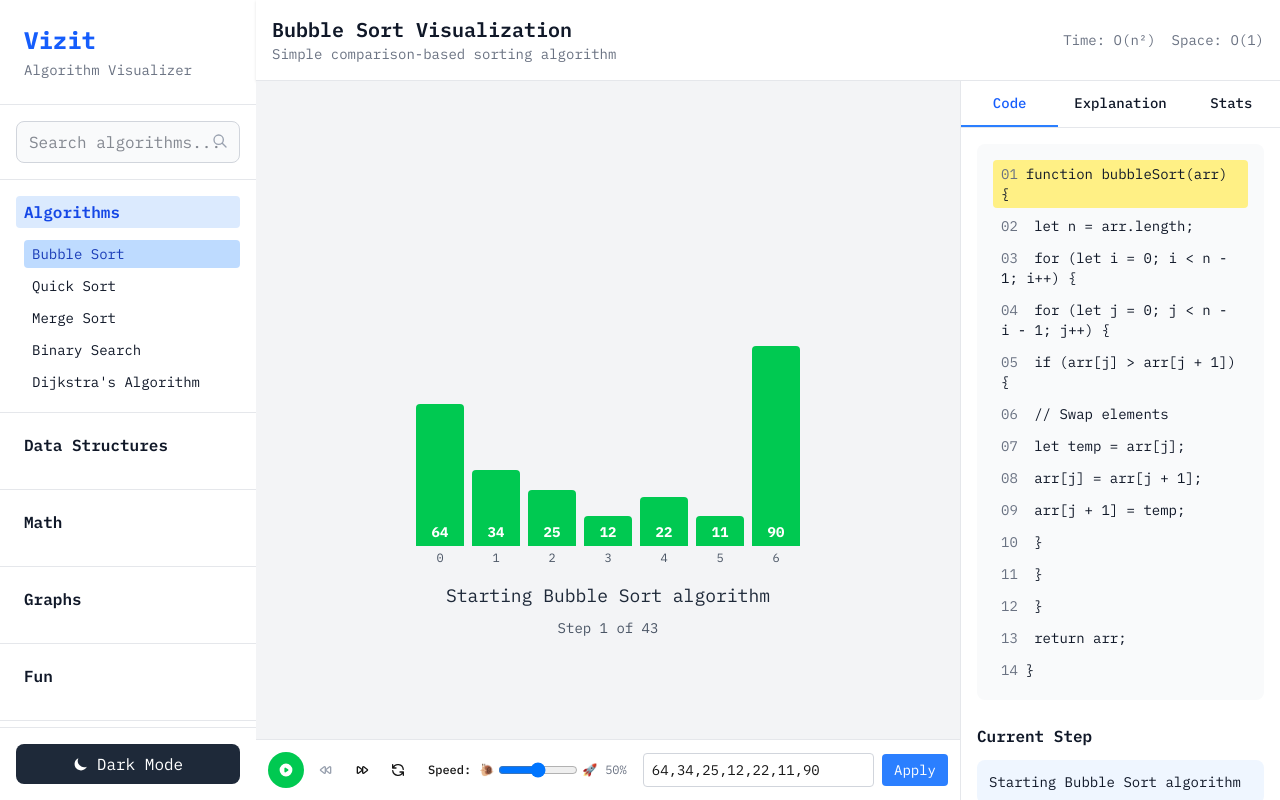
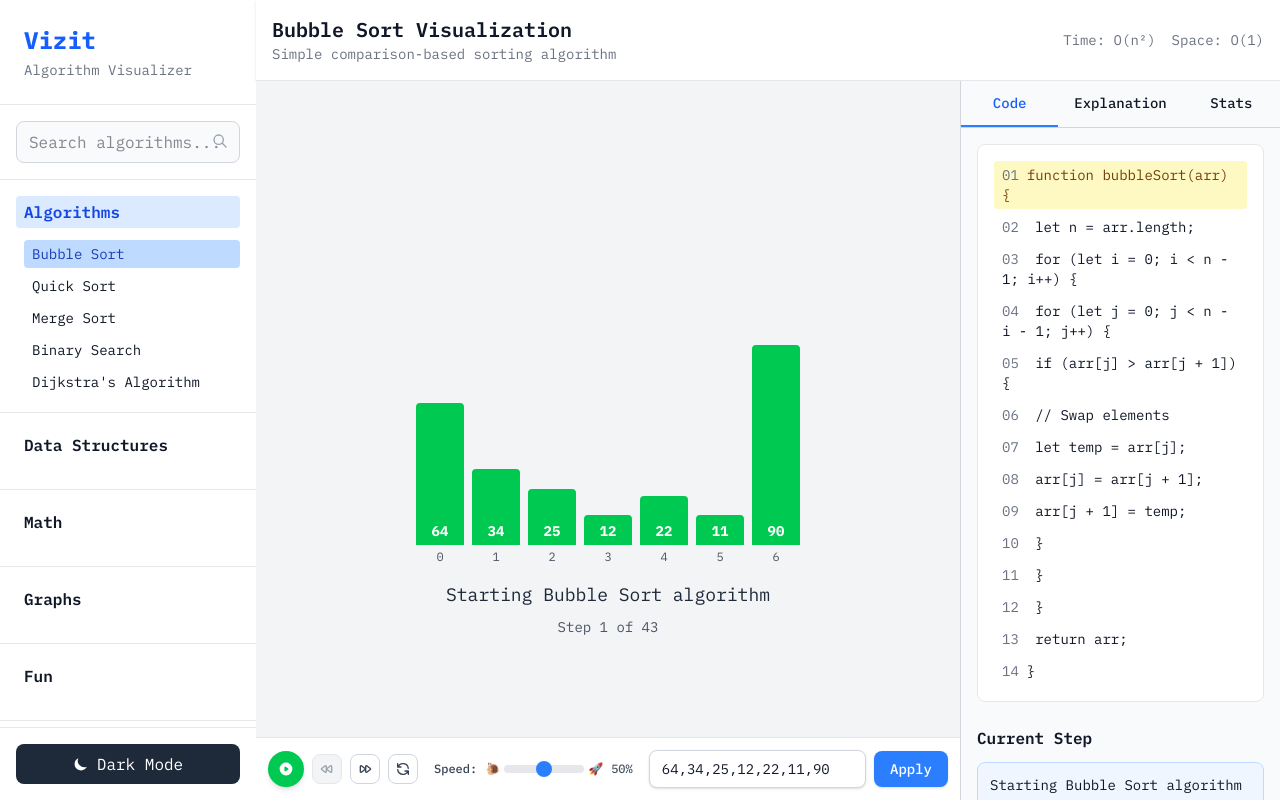
Before and after one commit to masabinhok/vizit, a Next.js app: page /algorithm/bubble-sort in a window 1280 px wide. Built offline with nearby package versions, Linux system fonts and the light colour scheme.

Commit message:
style: Improve styling and responsiveness for ControlBar and InfoPanel components

```diff
--- a/components/ControlBar.tsx
+++ b/components/ControlBar.tsx
@@ -41,12 +41,12 @@ export default function ControlBar({
           <button
             onClick={() => setIsPlaying(!isPlaying)}
             disabled={!isInitialized || currentStep >= totalSteps - 1}
-            className={`flex items-center justify-center w-9 h-9 rounded-full transition-colors ${
+            className={`flex items-center justify-center w-9 h-9 rounded-full transition-all duration-200 ${
               !isInitialized || currentStep >= totalSteps - 1
-                ? 'bg-gray-300 text-gray-500 cursor-not-allowed'
+                ? `${isDarkMode ? 'bg-gray-600 text-gray-400' : 'bg-gray-200 text-gray-400'} cursor-not-allowed`
                 : isPlaying
-                ? 'bg-red-500 hover:bg-red-600 text-white'
-                : 'bg-green-500 hover:bg-green-600 text-white'
+                ? 'bg-red-500 hover:bg-red-600 text-white shadow-md hover:shadow-lg'
+                : 'bg-green-500 hover:bg-green-600 text-white shadow-md hover:shadow-lg'
             }`}
           >
             {isPlaying ? (
@@ -63,10 +63,12 @@ export default function ControlBar({
           <button
             onClick={onStepBackward}
             disabled={!isInitialized || currentStep <= 0}
-            className={`p-1.5 rounded-lg transition-colors ${
+            className={`p-1.5 rounded-lg transition-all duration-200 border ${
               !isInitialized || currentStep <= 0
-                ? 'text-gray-400 cursor-not-allowed'
-                : isDarkMode ? 'hover:bg-gray-700' : 'hover:bg-gray-100'
+                ? `${isDarkMode ? 'bg-gray-700 border-gray-600 text-gray-500' : 'bg-gray-100 border-gray-200 text-gray-400'} cursor-not-allowed`
+                : isDarkMode
+                ? 'bg-gray-700 border-gray-600 text-gray-300 hover:bg-gray-600 hover:border-gray-500 hover:text-white'
+                : 'bg-white border-gray-300 text-gray-700 hover:bg-gray-50 hover:border-gray-400 hover:text-gray-900'
             }`}
           >
             <svg className="w-4 h-4" fill="none" stroke="currentColor" viewBox="0 0 24 24">
@@ -77,10 +79,12 @@ export default function ControlBar({
           <button
             onClick={onStepForward}
             disabled={!isInitialized || currentStep >= totalSteps - 1}
-            className={`p-1.5 rounded-lg transition-colors ${
+            className={`p-1.5 rounded-lg transition-all duration-200 border ${
               !isInitialized || currentStep >= totalSteps - 1
-                ? 'text-gray-400 cursor-not-allowed'
-                : isDarkMode ? 'hover:bg-gray-700' : 'hover:bg-gray-100'
+                ? `${isDarkMode ? 'bg-gray-700 border-gray-600 text-gray-500' : 'bg-gray-100 border-gray-200 text-gray-400'} cursor-not-allowed`
+                : isDarkMode
+                ? 'bg-gray-700 border-gray-600 text-gray-300 hover:bg-gray-600 hover:border-gray-500 hover:text-white'
+                : 'bg-white border-gray-300 text-gray-700 hover:bg-gray-50 hover:border-gray-400 hover:text-gray-900'
             }`}
           >
             <svg className="w-4 h-4" fill="none" stroke="currentColor" viewBox="0 0 24 24">
@@ -91,10 +95,12 @@ export default function ControlBar({
           <button
             onClick={onReset}
             disabled={!isInitialized}
-            className={`p-1.5 rounded-lg transition-colors ${
+            className={`p-1.5 rounded-lg transition-all duration-200 border ${
               !isInitialized
-                ? 'text-gray-400 cursor-not-allowed'
-                : isDarkMode ? 'hover:bg-gray-700' : 'hover:bg-gray-100'
+                ? `${isDarkMode ? 'bg-gray-700 border-gray-600 text-gray-500' : 'bg-gray-100 border-gray-200 text-gray-400'} cursor-not-allowed`
+                : isDarkMode
+                ? 'bg-gray-700 border-gray-600 text-gray-300 hover:bg-gray-600 hover:border-gray-500 hover:text-white'
+                : 'bg-white border-gray-300 text-gray-700 hover:bg-gray-50 hover:border-gray-400 hover:text-gray-900'
             }`}
           >
             <svg className="w-4 h-4" fill="none" stroke="currentColor" viewBox="0 0 24 24">
@@ -105,7 +111,7 @@ export default function ControlBar({
 
         {/* Speed Control */}
         <div className="flex items-center gap-2 flex-shrink-0">
-          <label className="text-xs font-medium hidden sm:block">Speed:</label>
+          <label className={`text-xs font-medium hidden sm:block ${isDarkMode ? 'text-gray-300' : 'text-gray-700'}`}>Speed:</label>
           <div className="flex items-center gap-1">
             <span className="text-xs">🐌</span>
             <input
@@ -114,11 +120,15 @@ export default function ControlBar({
               max="100"
               value={speed}
               onChange={(e) => setSpeed(parseInt(e.target.value))}
-              className="w-16 sm:w-20"
+              className={`w-16 sm:w-20 h-2 rounded-lg appearance-none cursor-pointer ${
+                isDarkMode
+                ? 'bg-gray-700 [&::-webkit-slider-thumb]:bg-blue-500 [&::-moz-range-thumb]:bg-blue-500'
+                : 'bg-gray-200 [&::-webkit-slider-thumb]:bg-blue-500 [&::-moz-range-thumb]:bg-blue-500'
+              } [&::-webkit-slider-thumb]:appearance-none [&::-webkit-slider-thumb]:w-4 [&::-webkit-slider-thumb]:h-4 [&::-webkit-slider-thumb]:rounded-full [&::-webkit-slider-thumb]:cursor-pointer`}
             />
             <span className="text-xs">🚀</span>
           </div>
-          <span className="text-xs text-gray-500 hidden sm:block">{speed}%</span>
+          <span className={`text-xs ${isDarkMode ? 'text-gray-400' : 'text-gray-600'} hidden sm:block font-medium`}>{speed}%</span>
         </div>
 
         {/* Algorithm Input */}
@@ -128,15 +138,15 @@ export default function ControlBar({
             placeholder="e.g., 64,34,25,12,22"
             value={inputArray}
             onChange={(e) => setInputArray(e.target.value)}
-            className={`flex-1 px-2 py-1.5 text-sm rounded border min-w-0 ${
+            className={`flex-1 px-3 py-2 text-sm rounded-lg border min-w-0 transition-all duration-200 ${
               isDarkMode
-                ? 'bg-gray-700 border-gray-600 text-white placeholder-gray-400'
-                : 'bg-white border-gray-300'
-            } focus:ring-2 focus:ring-blue-500 focus:border-transparent`}
+                ? 'bg-gray-700 border-gray-600 text-white placeholder-gray-400 focus:bg-gray-600 focus:border-gray-500'
+                : 'bg-white border-gray-300 text-gray-900 placeholder-gray-500 focus:bg-gray-50 focus:border-gray-400'
+            } focus:ring-2 focus:ring-blue-500 focus:border-transparent shadow-sm hover:shadow-md`}
           />
           <button
             onClick={onInitialize}
-            className="px-3 py-1.5 text-sm bg-blue-500 text-white rounded hover:bg-blue-600 transition-colors whitespace-nowrap flex-shrink-0"
+            className="px-4 py-2 text-sm bg-blue-500 text-white rounded-lg hover:bg-blue-600 transition-all duration-200 whitespace-nowrap flex-shrink-0 shadow-sm hover:shadow-md font-medium"
           >
             Apply
           </button>
--- a/components/InfoPanel.tsx
+++ b/components/InfoPanel.tsx
@@ -22,9 +22,9 @@ export default function InfoPanel({
 
   const tabs = ['Code', 'Explanation', 'Stats'] as const;
   return (
-    <aside className={`w-80 h-full ${isDarkMode ? 'bg-gray-800 text-white' : 'bg-white text-gray-900'} border-l border-gray-200 dark:border-gray-700 flex flex-col`}>
+    <aside className={`w-80 h-full ${isDarkMode ? 'bg-gray-800 text-white' : 'bg-gray-50 text-gray-900'} border-l ${isDarkMode ? 'border-gray-700' : 'border-gray-300'} flex flex-col`}>
       {/* Tabs - Fixed */}
-      <div className="flex border-b border-gray-200 dark:border-gray-700 flex-shrink-0">
+      <div className={`flex border-b ${isDarkMode ? 'border-gray-700' : 'border-gray-300'} flex-shrink-0`}>
         {tabs.map((tab) => (
           <button
             key={tab}
@@ -32,7 +32,7 @@ export default function InfoPanel({
             className={`flex-1 px-4 py-3 text-sm font-medium border-b-2 transition-colors ${
               activeTab === tab
                 ? 'border-blue-500 text-blue-600 dark:text-blue-400'
-                : 'border-transparent hover:text-gray-700 dark:hover:text-gray-300'
+                : `border-transparent ${isDarkMode ? 'hover:text-gray-300' : 'hover:text-gray-600'}`
             }`}
           >
             {tab}
@@ -45,18 +45,18 @@ export default function InfoPanel({
         {activeTab === 'Code' && (
           <div>
             {algorithmConfig && (
-              <div className={`${isDarkMode ? 'bg-gray-900' : 'bg-gray-50'} rounded-lg p-4 font-mono text-sm`}>
+              <div className={`${isDarkMode ? 'bg-gray-900' : 'bg-white'} rounded-lg p-4 font-mono text-sm border ${isDarkMode ? 'border-gray-700' : 'border-gray-200'}`}>
                 <div className="space-y-1">
                   {algorithmConfig.code.map((line, index) => (
                     <div
                       key={index}
                       className={`px-2 py-1 rounded ${
                         currentStep?.codeLineIndex === index
-                          ? 'bg-yellow-200 dark:bg-yellow-800'
+                          ? `${isDarkMode ? 'bg-yellow-800' : 'bg-yellow-100'} ${isDarkMode ? 'text-yellow-100' : 'text-yellow-900'}`
                           : ''
                       }`}
                     >
-                      <span className="text-gray-500 dark:text-gray-400 mr-2">
+                      <span className={`${isDarkMode ? 'text-gray-400' : 'text-gray-500'} mr-2`}>
                         {(index + 1).toString().padStart(2, '0')}
                       </span>
                       {line}
@@ -68,15 +68,15 @@ export default function InfoPanel({
 
             <div className="mt-6">
               <h3 className="font-semibold mb-3">Current Step</h3>
-              <div className={`${isDarkMode ? 'bg-gray-700' : 'bg-blue-50'} p-3 rounded-lg`}>
+              <div className={`${isDarkMode ? 'bg-gray-700' : 'bg-blue-50 border border-blue-200'} p-3 rounded-lg`}>
                 <p className="text-sm">
                   {currentStep?.description || "Enter numbers separated by commas and click Apply to start visualization"}
                 </p>
               </div>
 
               {!currentStep && (
-                <div className={`mt-3 ${isDarkMode ? 'bg-gray-700' : 'bg-green-50'} p-3 rounded-lg`}>
-                  <p className="text-xs text-green-600 dark:text-green-400">
+                <div className={`mt-3 ${isDarkMode ? 'bg-gray-700' : 'bg-green-50 border border-green-200'} p-3 rounded-lg`}>
+                  <p className={`text-xs ${isDarkMode ? 'text-green-400' : 'text-green-700'}`}>
                     💡 <strong>Tip:</strong> Try these examples:<br/>
                     • Small: 3,1,4,1,5<br/>
                     • Medium: 64,34,25,12,22,11,90<br/>
@@ -92,7 +92,7 @@ export default function InfoPanel({
           <div className="space-y-4">
             <div>
               <h3 className="font-semibold mb-3">Algorithm Overview</h3>
-              <div className={`${isDarkMode ? 'bg-gray-700' : 'bg-blue-50'} p-4 rounded-lg`}>
+              <div className={`${isDarkMode ? 'bg-gray-700' : 'bg-slate-50 border border-slate-200'} p-4 rounded-lg`}>
                 <p className="text-sm leading-relaxed">
                   {algorithmConfig?.name === 'Bubble Sort' ? (
                     <>
@@ -112,7 +112,7 @@ export default function InfoPanel({
 
             <div>
               <h3 className="font-semibold mb-3">How It Works</h3>
-              <div className={`${isDarkMode ? 'bg-gray-700' : 'bg-gray-50'} p-4 rounded-lg`}>
+              <div className={`${isDarkMode ? 'bg-gray-700' : 'bg-white border border-gray-200'} p-4 rounded-lg`}>
                 <div className="space-y-3 text-sm">
                   {algorithmConfig?.name === 'Bubble Sort' ? (
                     <>
@@ -147,11 +147,11 @@ export default function InfoPanel({
             {currentStep && (
               <div>
                 <h3 className="font-semibold mb-3">Current Action</h3>
-                <div className={`${isDarkMode ? 'bg-green-900' : 'bg-green-50'} p-4 rounded-lg border-l-4 border-green-500`}>
-                  <p className="text-sm font-medium text-green-800 dark:text-green-200">
+                <div className={`${isDarkMode ? 'bg-green-900' : 'bg-emerald-50 border border-emerald-200'} p-4 rounded-lg border-l-4 ${isDarkMode ? 'border-green-500' : 'border-emerald-500'}`}>
+                  <p className={`text-sm font-medium ${isDarkMode ? 'text-green-200' : 'text-emerald-800'}`}>
                     {currentStep.description}
                   </p>
-                  <p className="text-xs text-green-600 dark:text-green-400 mt-2">
+                  <p className={`text-xs ${isDarkMode ? 'text-green-400' : 'text-emerald-600'} mt-2`}>
                     Step {currentStepIndex + 1} of {steps.length}
                   </p>
                 </div>
@@ -189,32 +189,32 @@ export default function InfoPanel({
               <div className="space-y-2 text-sm">
                 <div className="flex justify-between">
                   <span>Comparisons:</span>
-                  <span className="font-mono font-bold text-blue-600 dark:text-blue-400">
+                  <span className={`font-mono font-bold ${isDarkMode ? 'text-blue-400' : 'text-blue-700'}`}>
                     {currentStep?.comparisons || 0}
                   </span>
                 </div>
                 <div className="flex justify-between">
                   <span>Swaps:</span>
-                  <span className="font-mono font-bold text-red-600 dark:text-red-400">
+                  <span className={`font-mono font-bold ${isDarkMode ? 'text-red-400' : 'text-red-700'}`}>
                     {currentStep?.swaps || 0}
                   </span>
                 </div>
                 <div className="flex justify-between">
                   <span>Array Size:</span>
-                  <span className="font-mono font-bold text-gray-600 dark:text-gray-400">
+                  <span className={`font-mono font-bold ${isDarkMode ? 'text-gray-400' : 'text-gray-700'}`}>
                     {currentStep?.array.length || 0}
                   </span>
                 </div>
                 <div className="flex justify-between">
                   <span>Current Step:</span>
-                  <span className="font-mono font-bold text-green-600 dark:text-green-400">
+                  <span className={`font-mono font-bold ${isDarkMode ? 'text-green-400' : 'text-green-700'}`}>
                     {currentStepIndex + 1} / {steps.length || 1}
                   </span>
                 </div>
                 {steps.length > 0 && (
                   <div className="flex justify-between">
                     <span>Progress:</span>
-                    <span className="font-mono font-bold text-purple-600 dark:text-purple-400">
+                    <span className={`font-mono font-bold ${isDarkMode ? 'text-purple-400' : 'text-purple-700'}`}>
                       {Math.round(((currentStepIndex + 1) / steps.length) * 100)}%
                     </span>
                   </div>
@@ -224,31 +224,31 @@ export default function InfoPanel({
 
             <div>
               <h3 className="font-semibold mb-3">Time Complexity</h3>
-              <div className={`${isDarkMode ? 'bg-gray-700' : 'bg-gray-50'} p-4 rounded-lg`}>
+              <div className={`${isDarkMode ? 'bg-gray-700' : 'bg-white border border-gray-200'} p-4 rounded-lg`}>
                 <div className="space-y-2 text-sm">
                   {algorithmConfig && (
                     <>
                       <div className="flex justify-between">
                         <span>Best Case:</span>
-                        <span className="font-mono text-green-600 dark:text-green-400">
+                        <span className={`font-mono ${isDarkMode ? 'text-green-400' : 'text-green-700'}`}>
                           {algorithmConfig.timeComplexity.best}
                         </span>
                       </div>
                       <div className="flex justify-between">
                         <span>Average Case:</span>
-                        <span className="font-mono text-yellow-600 dark:text-yellow-400">
+                        <span className={`font-mono ${isDarkMode ? 'text-yellow-400' : 'text-amber-700'}`}>
                           {algorithmConfig.timeComplexity.average}
                         </span>
                       </div>
                       <div className="flex justify-between">
                         <span>Worst Case:</span>
-                        <span className="font-mono text-red-600 dark:text-red-400">
+                        <span className={`font-mono ${isDarkMode ? 'text-red-400' : 'text-red-700'}`}>
                           {algorithmConfig.timeComplexity.worst}
                         </span>
                       </div>
-                      <div className="flex justify-between border-t border-gray-300 dark:border-gray-600 pt-2 mt-2">
+                      <div className={`flex justify-between border-t ${isDarkMode ? 'border-gray-600' : 'border-gray-300'} pt-2 mt-2`}>
                         <span>Space Complexity:</span>
-                        <span className="font-mono text-blue-600 dark:text-blue-400">
+                        <span className={`font-mono ${isDarkMode ? 'text-blue-400' : 'text-blue-700'}`}>
                           {algorithmConfig.spaceComplexity}
                         </span>
                       </div>
@@ -261,28 +261,28 @@ export default function InfoPanel({
             {currentStep && (
               <div>
                 <h3 className="font-semibold mb-3">Efficiency Analysis</h3>
-                <div className={`${isDarkMode ? 'bg-blue-900' : 'bg-blue-50'} p-4 rounded-lg`}>
+                <div className={`${isDarkMode ? 'bg-blue-900' : 'bg-blue-50 border border-blue-200'} p-4 rounded-lg`}>
                   <div className="space-y-2 text-sm">
-                    <p className="font-medium text-blue-800 dark:text-blue-200">
+                    <p className={`font-medium ${isDarkMode ? 'text-blue-200' : 'text-blue-800'}`}>
                       Performance Metrics
                     </p>
                     <div className="space-y-1 text-xs">
                       <div>
-                        <span className="text-gray-600 dark:text-gray-400">Comparisons per element: </span>
+                        <span className={isDarkMode ? 'text-gray-400' : 'text-gray-600'}>Comparisons per element: </span>
                         <span className="font-mono">
                           {currentStep.array.length > 0 ?
                             (currentStep.comparisons / currentStep.array.length).toFixed(1) : 0}
                         </span>
                       </div>
                       <div>
-                        <span className="text-gray-600 dark:text-gray-400">Swap ratio: </span>
+                        <span className={isDarkMode ? 'text-gray-400' : 'text-gray-600'}>Swap ratio: </span>
                         <span className="font-mono">
                           {currentStep.comparisons > 0 ?
                             ((currentStep.swaps / currentStep.comparisons) * 100).toFixed(1) : 0}%
                         </span>
                       </div>
                       <div>
-                        <span className="text-gray-600 dark:text-gray-400">Elements sorted: </span>
+                        <span className={isDarkMode ? 'text-gray-400' : 'text-gray-600'}>Elements sorted: </span>
                         <span className="font-mono">
                           {currentStep.array.filter(el => el.isSorted).length} / {currentStep.array.length}
                         </span>
@@ -297,21 +297,21 @@ export default function InfoPanel({
               <div>
                 <h3 className="font-semibold mb-3">Algorithm Properties</h3>
                 <div className="grid grid-cols-2 gap-2 text-xs">
-                  <div className={`p-2 rounded ${isDarkMode ? 'bg-green-900' : 'bg-green-100'}`}>
-                    <div className="font-medium text-green-800 dark:text-green-200">✓ Stable</div>
-                    <div className="text-green-600 dark:text-green-400">Preserves relative order</div>
+                  <div className={`p-2 rounded ${isDarkMode ? 'bg-green-900' : 'bg-emerald-50 border border-emerald-200'}`}>
+                    <div className={`font-medium ${isDarkMode ? 'text-green-200' : 'text-emerald-800'}`}>✓ Stable</div>
+                    <div className={isDarkMode ? 'text-green-400' : 'text-emerald-600'}>Preserves relative order</div>
                   </div>
-                  <div className={`p-2 rounded ${isDarkMode ? 'bg-green-900' : 'bg-green-100'}`}>
-                    <div className="font-medium text-green-800 dark:text-green-200">✓ In-place</div>
-                    <div className="text-green-600 dark:text-green-400">O(1) extra memory</div>
+                  <div className={`p-2 rounded ${isDarkMode ? 'bg-green-900' : 'bg-emerald-50 border border-emerald-200'}`}>
+                    <div className={`font-medium ${isDarkMode ? 'text-green-200' : 'text-emerald-800'}`}>✓ In-place</div>
+                    <div className={isDarkMode ? 'text-green-400' : 'text-emerald-600'}>O(1) extra memory</div>
                   </div>
-                  <div className={`p-2 rounded ${isDarkMode ? 'bg-red-900' : 'bg-red-100'}`}>
-                    <div className="font-medium text-red-800 dark:text-red-200">✗ Efficient</div>
-                    <div className="text-red-600 dark:text-red-400">O(n²) comparisons</div>
+                  <div className={`p-2 rounded ${isDarkMode ? 'bg-red-900' : 'bg-red-50 border border-red-200'}`}>
+                    <div className={`font-medium ${isDarkMode ? 'text-red-200' : 'text-red-800'}`}>✗ Efficient</div>
+                    <div className={isDarkMode ? 'text-red-400' : 'text-red-600'}>O(n²) comparisons</div>
                   </div>
-                  <div className={`p-2 rounded ${isDarkMode ? 'bg-green-900' : 'bg-green-100'}`}>
-                    <div className="font-medium text-green-800 dark:text-green-200">✓ Simple</div>
-                    <div className="text-green-600 dark:text-green-400">Easy to understand</div>
+                  <div className={`p-2 rounded ${isDarkMode ? 'bg-green-900' : 'bg-emerald-50 border border-emerald-200'}`}>
+                    <div className={`font-medium ${isDarkMode ? 'text-green-200' : 'text-emerald-800'}`}>✓ Simple</div>
+                    <div className={isDarkMode ? 'text-green-400' : 'text-emerald-600'}>Easy to understand</div>
                   </div>
                 </div>
               </div>
```
